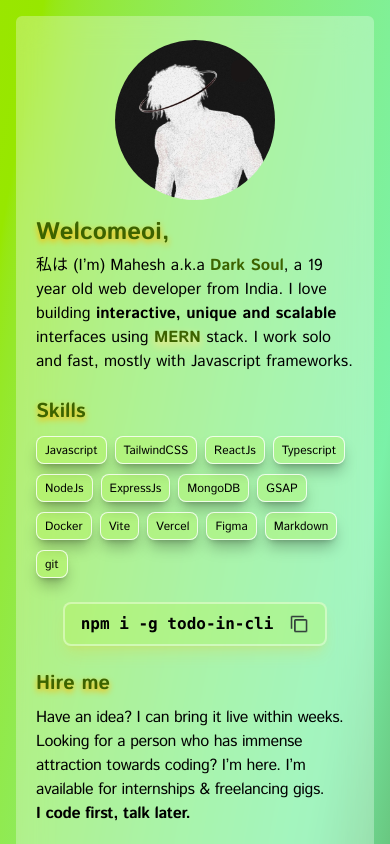
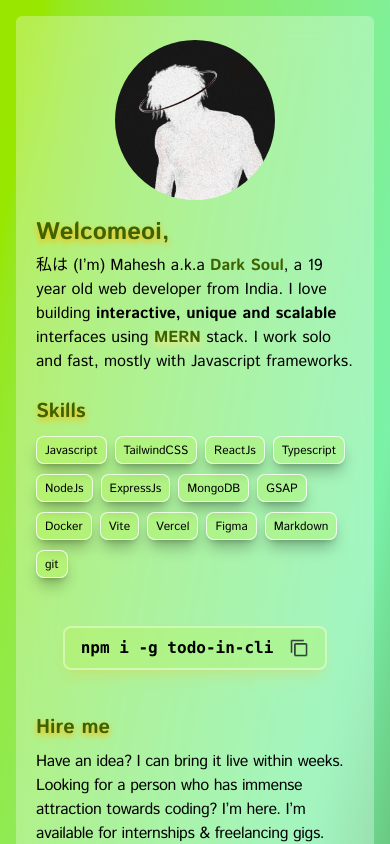
Before and after one commit to DarkkkSoul/portfolio2, a React (Vite) app: page / in a window 390 px wide. Shown: the top 844 px of the page. Built offline with nearby package versions, Linux system fonts and the light colour scheme.

Commit message:
making responsive

```diff
--- a/src/App.jsx
+++ b/src/App.jsx
@@ -54,7 +54,7 @@ function App() {
                </div>
 
                {/* Todo npm */}
-               <div className="flex items-center gap-x-4 sm:mt-8 gap-3 bg-lime-300/30 text-black font-mono px-4 py-2 rounded-lg shadow-lg/27 shadow-amber-400/60 border-2 border-white/40  cursor-text select-all">
+               <div className="flex items-center gap-x-4 sm:mt-8 mt-6 mb-5 gap-3 bg-lime-300/30 text-black font-mono px-4 py-2 rounded-lg shadow-lg/27 shadow-amber-400/60 border-2 border-white/40  cursor-text select-all">
                   <code className='font-semibold'>npm i -g todo-in-cli</code>
                   <img
                      src="/copy.png"
```
